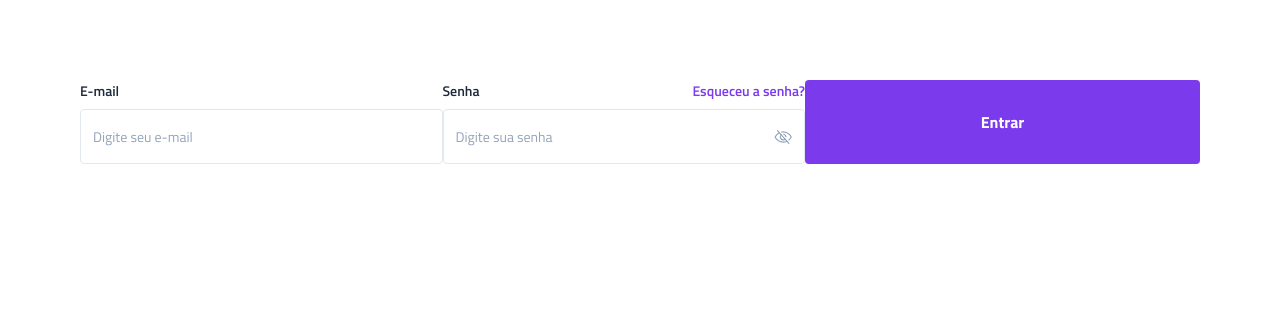
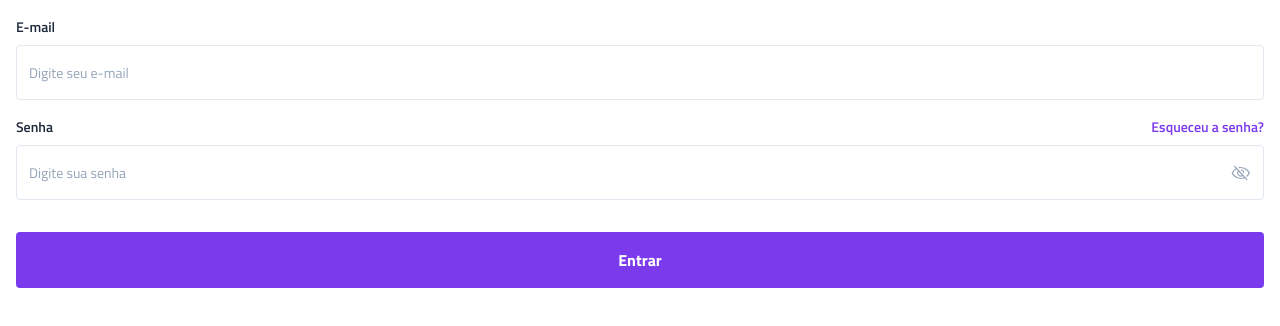
Before and after one commit to KrisMazzini/boraCodar-11, a React (Vite) app: page / in a window 1280 px wide. Shown: the top 326 px of the page. Built offline with nearby package versions, Linux system fonts and the light colour scheme.

Commit message:
create login form component

```diff
--- /dev/null
+++ b/src/pages/Home/components/LoginForm/index.tsx
@@ -0,0 +1,24 @@
+import { Container } from './styles'
+
+import { Input } from '../../../../components/Input'
+import { Button } from '../../../../components/Button'
+
+export function LoginForm() {
+  return (
+    <Container>
+      <Input
+        label="E-mail"
+        type="email"
+        placeholder="Digite seu e-mail"
+        required
+      />
+      <Input
+        label="Senha"
+        type="password"
+        placeholder="Digite sua senha"
+        required
+      />
+      <Button label="Entrar" type="submit" />
+    </Container>
+  )
+}
--- /dev/null
+++ b/src/pages/Home/components/LoginForm/styles.ts
@@ -0,0 +1,11 @@
+import styled from 'styled-components'
+
+export const Container = styled.form`
+  display: flex;
+  flex-direction: column;
+  gap: 1.6rem;
+
+  > *:last-child {
+    margin-top: 1.6rem;
+  }
+`
--- a/src/pages/Home/index.tsx
+++ b/src/pages/Home/index.tsx
@@ -1,23 +1,11 @@
-import { Button } from '../../components/Button'
-import { Input } from '../../components/Input'
 import { Container } from './styles'
+
+import { LoginForm } from './components/LoginForm'
 
 export function Home() {
   return (
     <Container>
-      <Input
-        label="E-mail"
-        type="email"
-        placeholder="Digite seu e-mail"
-        required
-      />
-      <Input
-        label="Senha"
-        type="password"
-        placeholder="Digite sua senha"
-        required
-      />
-      <Button label="Entrar" />
+      <LoginForm />
     </Container>
   )
 }
--- a/src/pages/Home/styles.ts
+++ b/src/pages/Home/styles.ts
@@ -1,8 +1,5 @@
 import styled from 'styled-components'
 
 export const Container = styled.main`
-  padding: 8rem;
-
-  display: flex;
-  justify-content: center;
+  padding: 1.6rem;
 `
```
